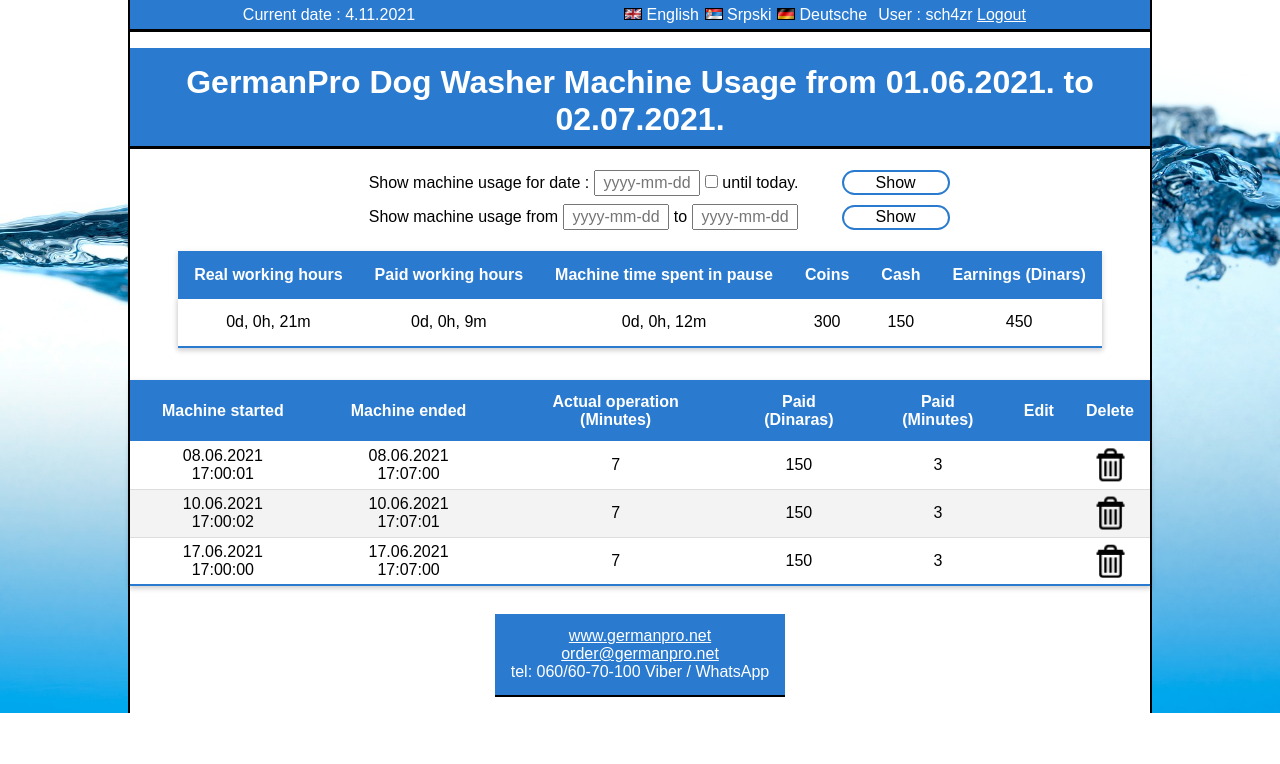
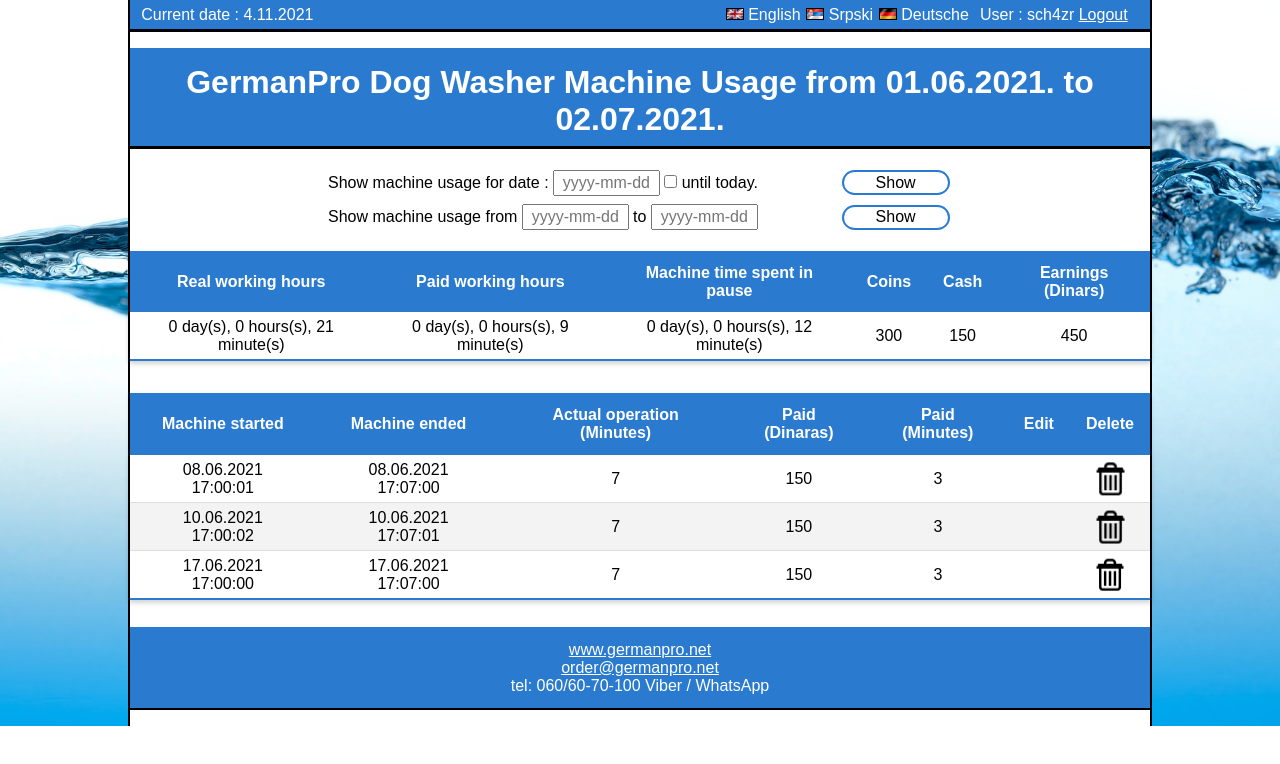
Before and after one commit to georgevescsirmium1995/master, a plain HTML site: page HTML - template/index.html in a window 1280 px wide. Drawn offline with Linux system fonts and the light colour scheme.

Commit message:
Nove ispravke

```diff
--- a/HTML - template - pecev - korekcija/HTML - template/css/dogwasher-login.css
+++ b/HTML - template - pecev - korekcija/HTML - template/css/dogwasher-login.css
@@ -1,6 +1,7 @@
 * {
     margin: 0 auto;
     padding: 0;
+    box-sizing: border-box;
 }
 
 html
--- a/HTML - template/css/dogwasher.css
+++ b/HTML - template/css/dogwasher.css
@@ -1,5 +1,5 @@
 * {
-    margin: 0 auto;
+    margin: 0;
     padding: 0;
     box-sizing: border-box;
 }
@@ -309,7 +309,7 @@
 }
 .index #data table.mobile
 {
-    width: 70vw;
+    width: 80vw;
 }
 
 .index #data table.mobile th
@@ -512,6 +512,7 @@
     height: 100%;
     font-size: 0.9em;
     font-family: sans-serif;
+    overflow: hidden;
 }
 
 .login .main-data {
--- a/HTML - template/index.html
+++ b/HTML - template/index.html
@@ -110,9 +110,9 @@
                         </tr>
                     </thead>
                     <tr>
-                        <td>0d, 0h, 21m</td>
-                        <td>0d, 0h, 9m</td>
-                        <td>0d, 0h, 12m</td>
+                        <td>0 day(s), 0 hours(s), 21 minute(s)</td>
+                        <td>0 day(s), 0 hours(s), 9 minute(s)</td>
+                        <td>0 day(s), 0 hours(s), 12 minute(s)</td>
                         <td>300</td>
                         <td>150</td>
                         <td>450</td>
```
